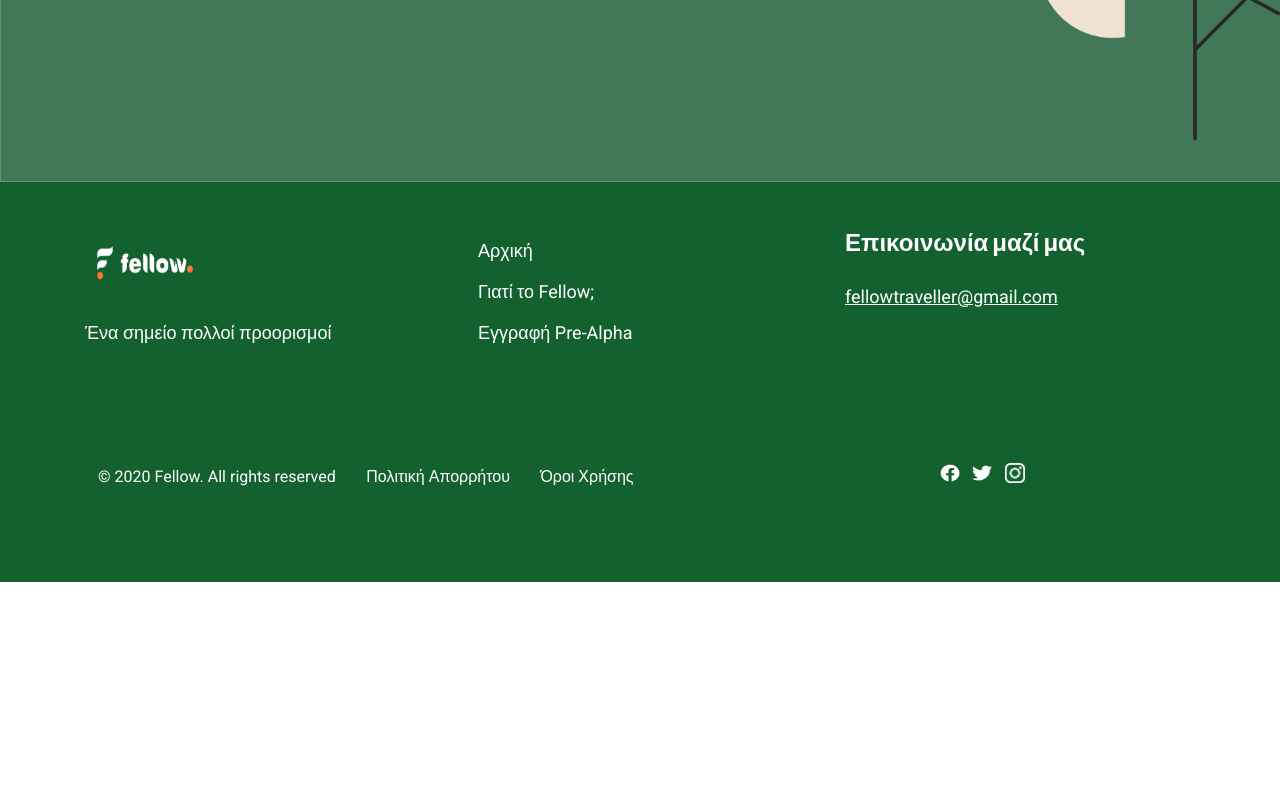
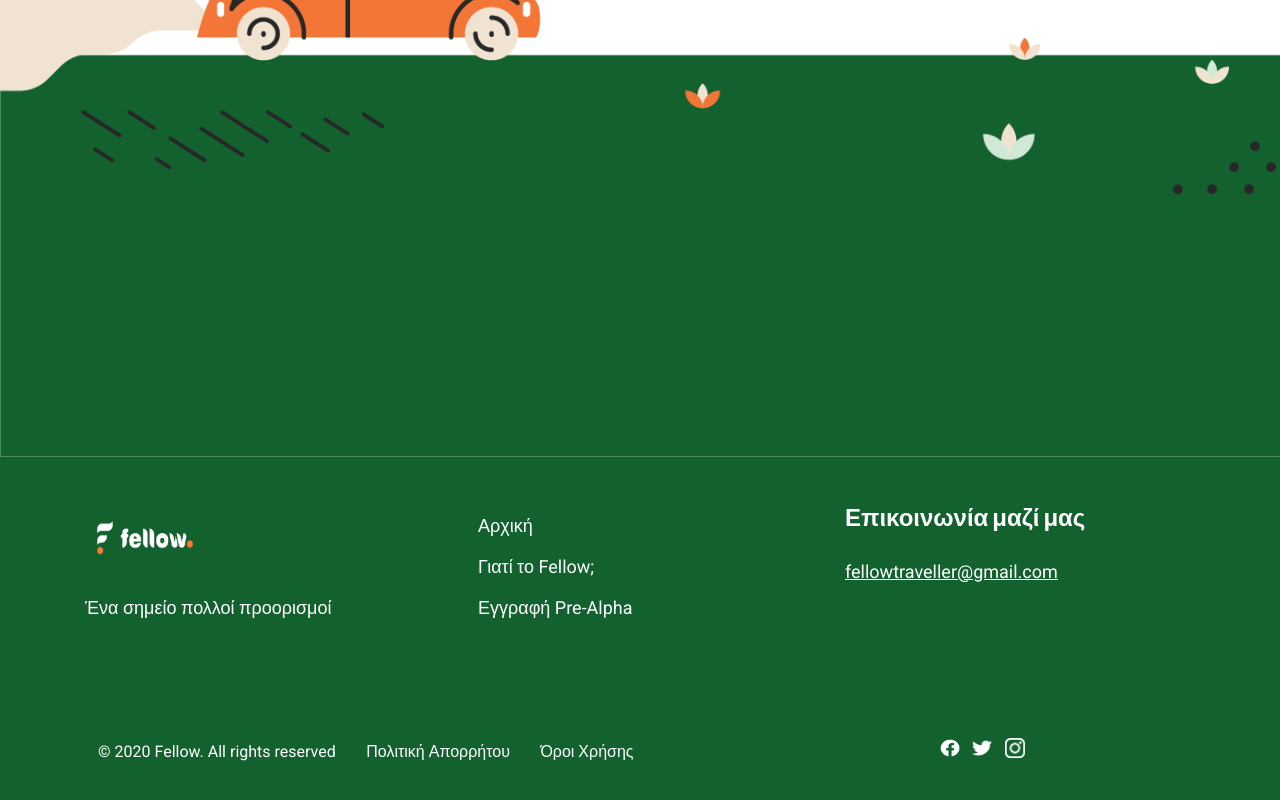
Before and after one commit to JorgePap/Fellow-Website, a plain HTML site: page index.html in a window 1280 px wide. Shown: the part 3971-4771 px from the top of the page. Before the commit the page ends 4553 px from the top, so only its background shows below. Drawn offline with nearby package versions, Linux system fonts and the light colour scheme.

Commit message:
adding sass

```diff
--- a/style.css
+++ b/css/style.scss
@@ -93,16 +93,15 @@ h6{
 }
 
 .footer-image-page-section{
-    background-image: url(images/background-footer.png.png);
+    background-image: url(/images/above-footer-background.png);
     min-height: 900px;
-    max-height: 900px;
     background-size: cover;
-    margin-top: -375px;
+    margin-top: -100px;
 }
 
 .footer-page-section{
     background-color: #146130;
-    min-height: 400px;
+    min-height: 500px;
 
 }
 
--- a/index.html
+++ b/index.html
@@ -13,7 +13,7 @@
     <link rel="stylesheet" href="https://cdn.jsdelivr.net/npm/bootstrap@4.5.3/dist/css/bootstrap.min.css"
         integrity="sha384-TX8t27EcRE3e/ihU7zmQxVncDAy5uIKz4rEkgIXeMed4M0jlfIDPvg6uqKI2xXr2" crossorigin="anonymous">
     <!-- This is the my CSS -->
-    <link rel="stylesheet" href="style.css">
+    <link rel="stylesheet" href="css/style.css">
 
 </head>
 
```
Also changed, not shown: css/style.css (added), images/above-footer-background.png (added), images/background-footer.png.png (deleted), 1 other file.
